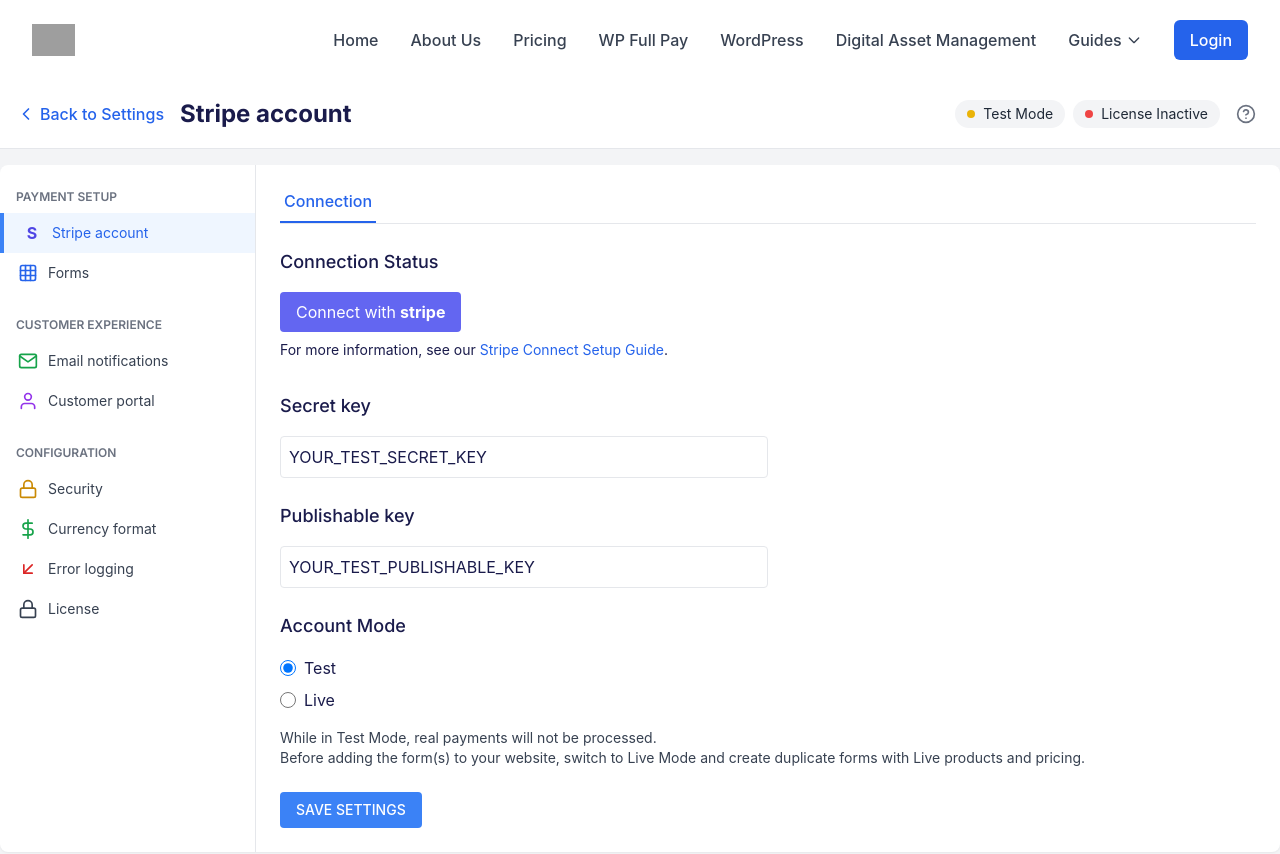
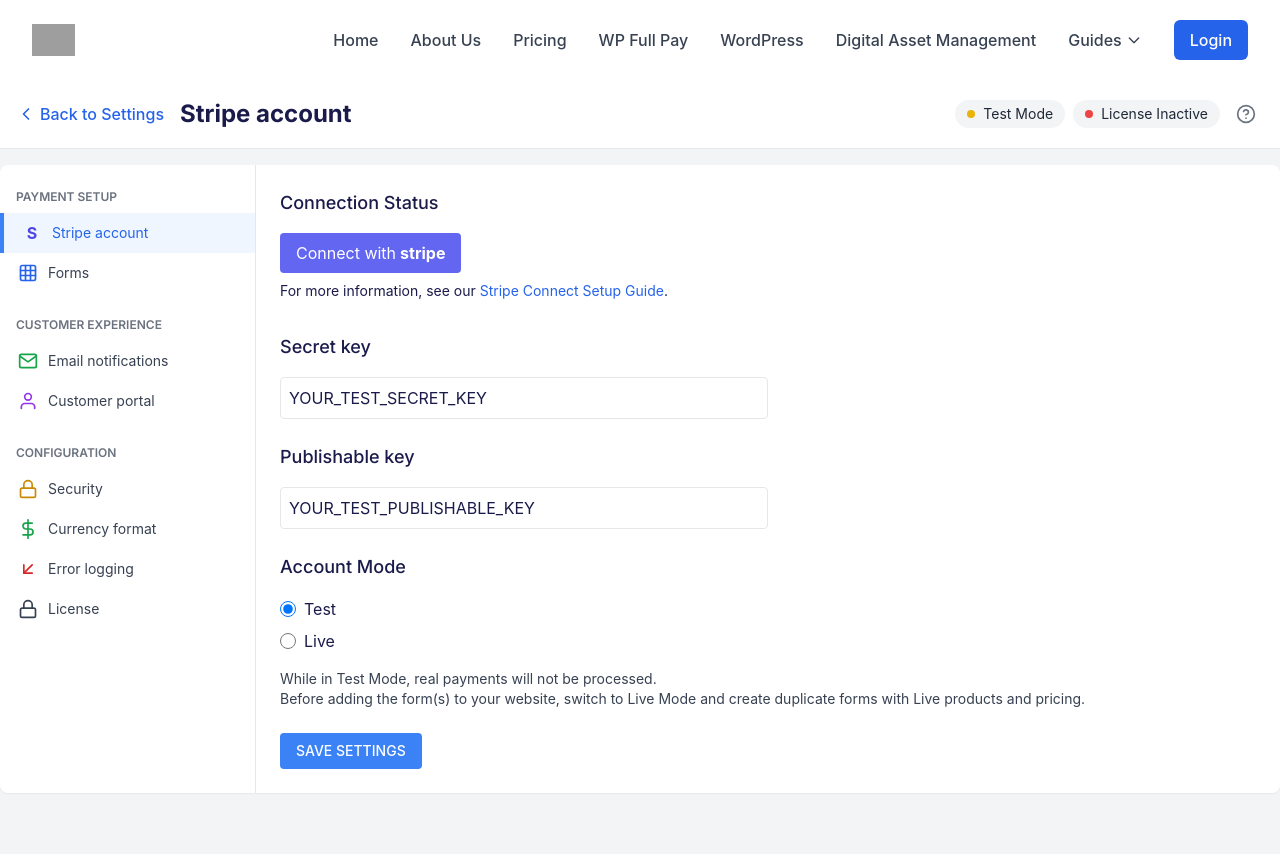
Before and after one commit to ineagu/ai-experiments, a React (Vite) app: page /wp-fullpay in a window 1280 px wide. Shown: the top 854 px of the page. Built offline with nearby package versions, Linux system fonts and the light colour scheme; grey boxes are pictures that could not be loaded.

Commit message:
Hide tab navigation when section has only one tab

```diff
--- a/src/components/WPFullPaySettings.tsx
+++ b/src/components/WPFullPaySettings.tsx
@@ -645,6 +645,8 @@
     if (setting.id === 'forms') {
       return (
         <div className="p-6">
+          {/* Only show tab navigation if there's more than one tab */}
+          {setting.tabs && setting.tabs.length > 1 && (
             <div className="border-b mb-6">
               <nav className="flex space-x-8">
                 {setting.tabs.map(tab => (
@@ -658,6 +660,7 @@
                 ))}
               </nav>
             </div>
+          )}
 
           {activeTab === 'options' && (
             <div className="grid grid-cols-1 md:grid-cols-3 gap-6">
@@ -737,6 +740,8 @@
     if (setting.id === 'email') {
       return (
         <div className="p-6">
+          {/* Only show tab navigation if there's more than one tab */}
+          {setting.tabs && setting.tabs.length > 1 && (
             <div className="border-b mb-6">
               <nav className="flex space-x-8">
                 {setting.tabs.map(tab => (
@@ -750,6 +755,7 @@
                 ))}
               </nav>
             </div>
+          )}
 
           {activeTab === 'options' && (
             <div className="grid grid-cols-1 md:grid-cols-3 gap-6">
@@ -873,6 +879,8 @@
     if (setting.id === 'stripe') {
       return (
         <div className="p-6">
+          {/* Only show tab navigation if there's more than one tab */}
+          {setting.tabs && setting.tabs.length > 1 && (
             <div className="border-b mb-6">
               <nav className="flex space-x-8">
                 {setting.tabs.map(tab => (
@@ -886,6 +894,7 @@
                 ))}
               </nav>
             </div>
+          )}
 
           {activeTab === 'connection' && (
             <div>
```
Lines whose indentation alone changed are shown as unchanged.
